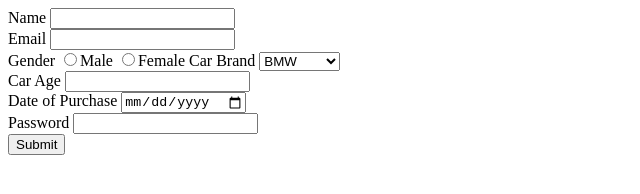
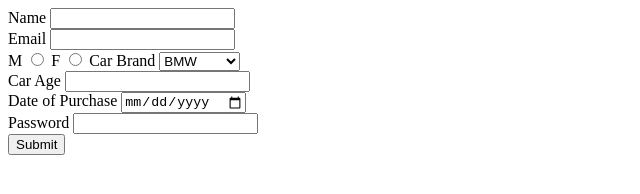
Before and after one commit to acciojob/car-insurance-form-Mdajaj123, a website: page main.html in a window 1280 px wide. Shown: the whole page, without its empty margins (0-640 px from the left). Drawn offline with Linux system fonts and the light colour scheme.

Commit message:
created a submission

```diff
--- a/main.html
+++ b/main.html
@@ -12,11 +12,12 @@
 		<input type="text" id="name" name="name" required><br>
 		<label for="name">Email</label>
 		<input type="email" id="email" name="email" required><br>
-		<span>Gender</span>
-	     <input type="radio" name="gender" vale="Male" required>Male
-		 <input type="radio" name="gender" vale="Female" required>Female
-		<span>Car Brand</span>
-		<select>
+		<label for="gender">M</label>
+		<input type="radio" id="gender" name="gender">
+		<label for="gender">F</label>
+		<input type="radio" id="gender" name="gender">
+		<label for="cars">Car Brand</label>
+		<select id="cars" name="cars">
 			<option>BMW</option>
 			<option> Audi</option>
 			<option>Mercedez</option>
```
